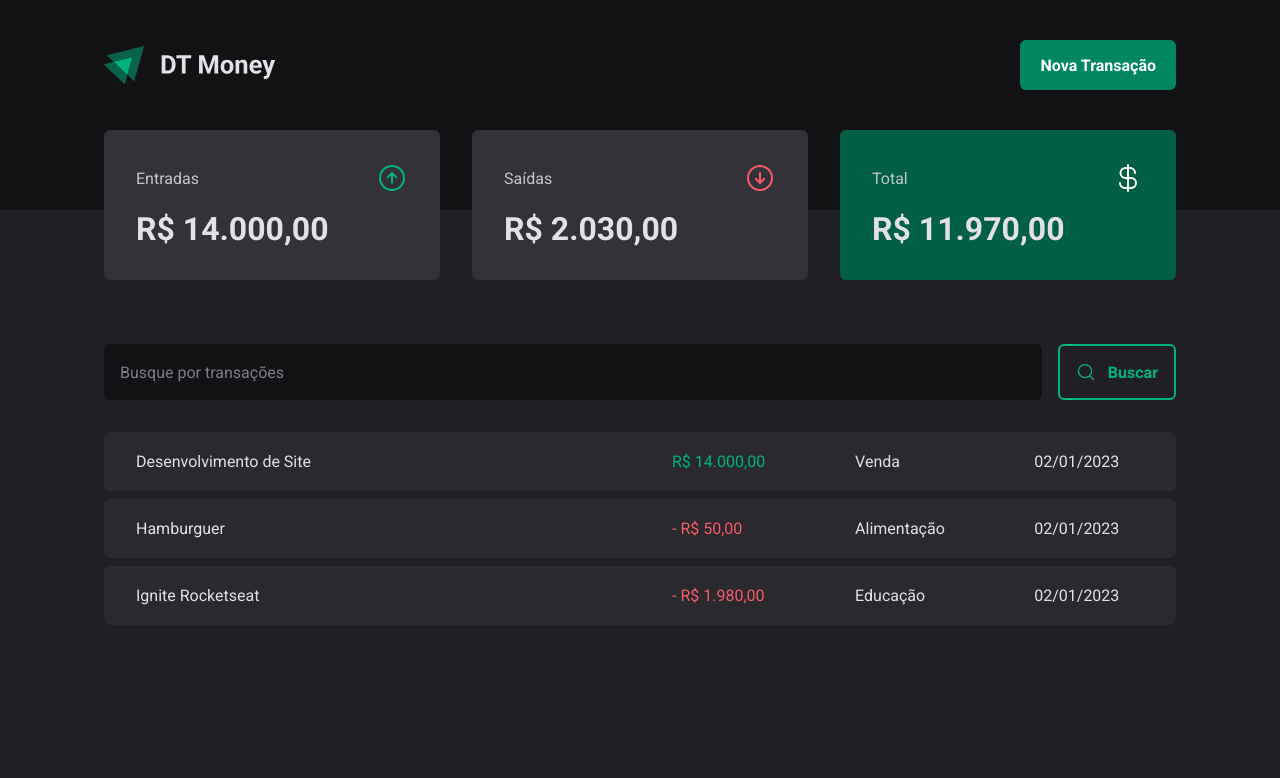
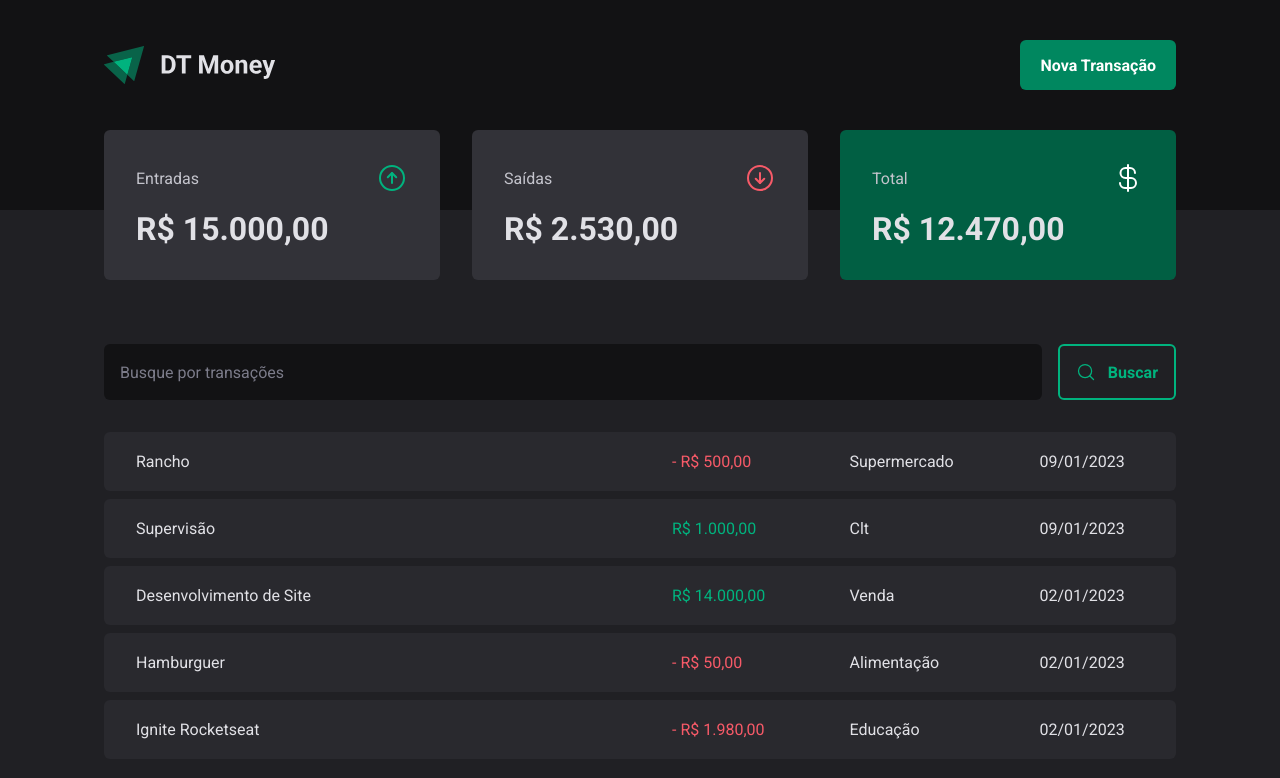
Before and after one commit to digaoreisdev/RocketSeat-ReactJs2021, a React (Vite) app in the folder 03-dt-Money/: page / in a window 1280 px wide. Shown: the top 778 px of the page. Built offline with nearby package versions, Linux system fonts and the light colour scheme; data requests are answered from the project's data file.

Commit message:
Criando Transações

```diff
--- a/03-dt-Money/server.json
+++ b/03-dt-Money/server.json
@@ -23,6 +23,22 @@
       "category": "Educação",
       "price": 1980,
       "createdAt": "2023-01-02T15:40:44.219Z"
+    },
+    {
+      "description": "Supervisão",
+      "category": "Clt",
+      "price": 1000,
+      "type": "income",
+      "createdAt": "2023-01-09T14:53:06.428Z",
+      "id": 4
+    },
+    {
+      "description": "Rancho",
+      "price": 500,
+      "category": "Supermercado",
+      "type": "outcome",
+      "createdAt": "2023-01-09T15:31:41.115Z",
+      "id": 5
     }
   ]
 }
--- a/03-dt-Money/src/components/NewTransactionModal/index.tsx
+++ b/03-dt-Money/src/components/NewTransactionModal/index.tsx
@@ -1,9 +1,12 @@
 import { zodResolver } from '@hookform/resolvers/zod';
 import * as Dialog from '@radix-ui/react-dialog';
 import { ArrowCircleDown, ArrowCircleUp, X } from "phosphor-react";
+import { useContext } from 'react';
 import { Controller, useForm } from 'react-hook-form';
 
 import * as z from "zod";
+import { TransactionsContext } from '../../contexts/TransactionsContexts';
+import { api } from '../../lib/axios';
 
 import { CloseButton, Content, Overlay, TransactionType, TransactionTypeButton } from './styles';
 
@@ -17,11 +20,14 @@
 type NewTransactionFormInputs = z.infer<typeof newTransactionFormSchema>;
 
 export function NewTransactionModal() {
+  const { createTransaction } = useContext(TransactionsContext)
+
   const {
     control,
     register,
     handleSubmit,
-    formState: { isSubmitting }
+    formState: { isSubmitting },
+    reset,
   } = useForm<NewTransactionFormInputs>({
     resolver: zodResolver(newTransactionFormSchema),
     defaultValues: {
@@ -30,9 +36,16 @@
   })
 
   async function handleCreateNewTransaction(data: NewTransactionFormInputs) {
-    await new Promise(resolve => setTimeout(resolve, 2000));
+    const { description, price, category, type } = data;
 
-    console.log(data);
+    await createTransaction({
+      description,
+      price,
+      category,
+      type,
+    })
+
+    reset();
   }
 
   return (
--- a/03-dt-Money/src/contexts/TransactionsContexts.tsx
+++ b/03-dt-Money/src/contexts/TransactionsContexts.tsx
@@ -10,9 +10,17 @@
   createdAt: string;
 }
 
+interface CreateTransactionInput {
+  description: string;
+  price: number;
+  category: string;
+  type: 'income' | 'outcome';
+}
+
 interface TransactionContextType {
   transactions: Transaction[];
   fetchTransactions: (query?: string) => Promise<void>;
+  createTransaction: (data: CreateTransactionInput) => Promise<void>;
 }
 
 interface TransactionsProviderProps {
@@ -27,11 +35,27 @@
   async function fetchTransactions(query?: string) {
     const response = await api.get('/transactions', {
       params: {
+        _sort: 'createdAt',
+        _order: 'desc',
         q: query,
       }
     })
 
     setTransactions(response.data);
+  }
+
+  async function createTransaction(data: CreateTransactionInput) {
+    const { description, price, category, type } = data;
+
+    const response = await api.post('transactions', {
+      description,
+      price,
+      category,
+      type,
+      createdAt: new Date(),
+    })
+
+    setTransactions(state => [response.data, ...state])
   }
 
   useEffect(() => {
@@ -42,6 +66,7 @@
     <TransactionsContext.Provider value={{
       transactions,
       fetchTransactions,
+      createTransaction,
     }}>
       { children }
     </TransactionsContext.Provider>
```
